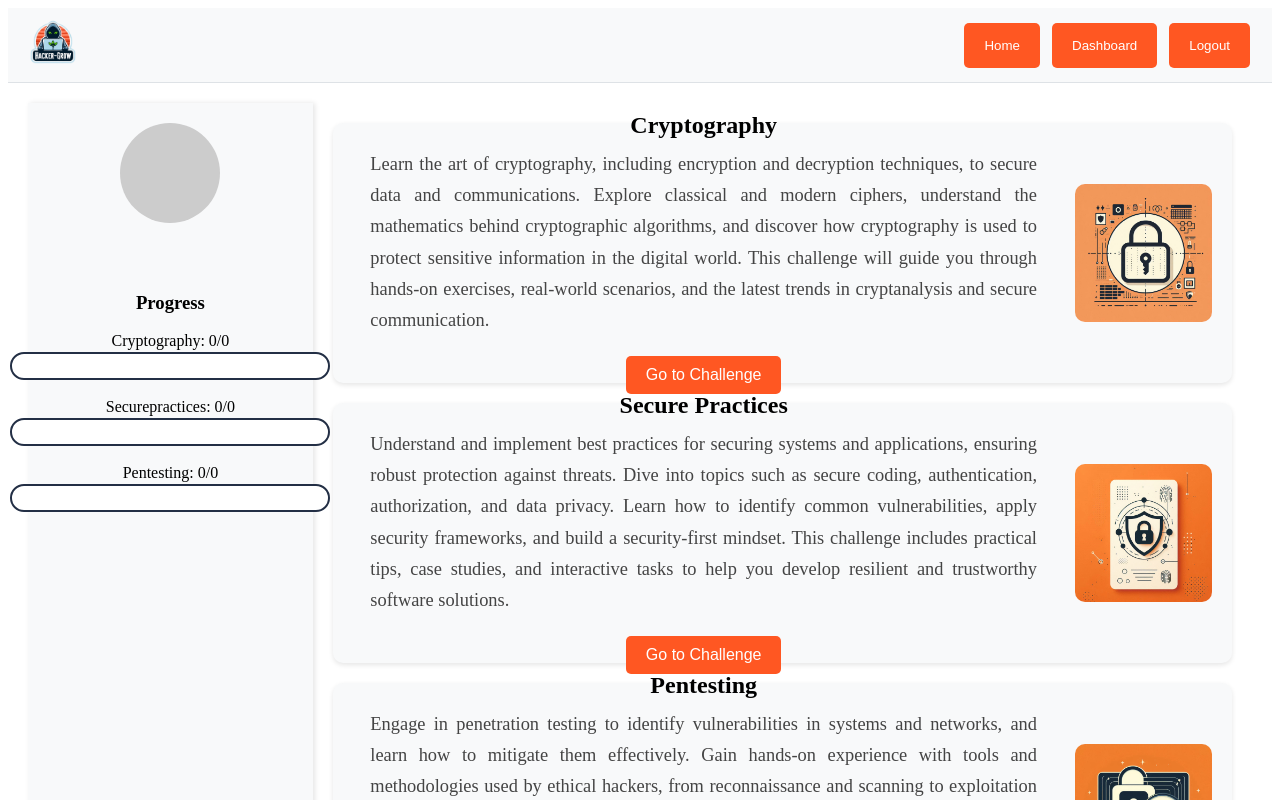
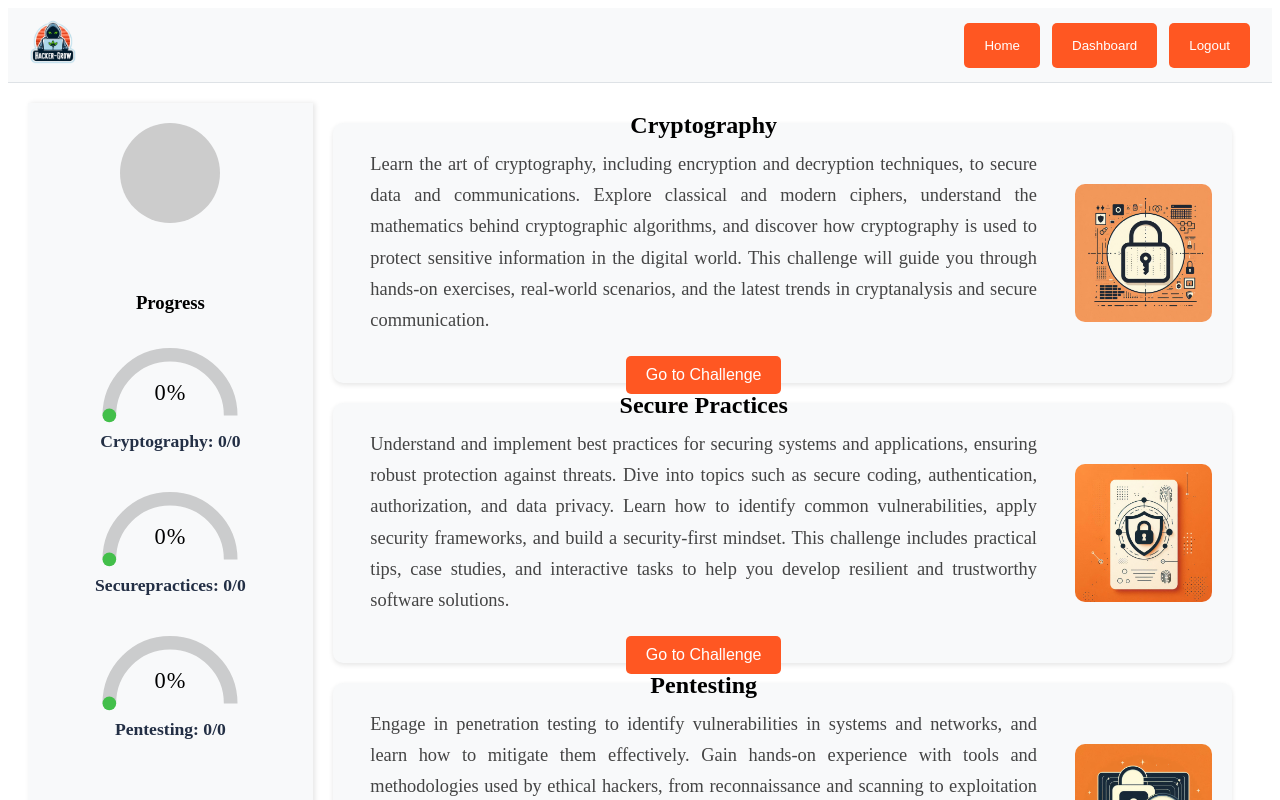
Before and after one commit to juanselm/hacker-grow-frontend, an Angular app: page /dashboard in a window 1280 px wide. Shown: the top 800 px of the page. Built offline with nearby package versions, Linux system fonts and the light colour scheme; no server answers; sample sign-in values are in the browser's storage.

Commit message:
Se modifica el estilo a la barra de progreso por arcos

```diff
--- a/src/app/dashboard/dashboard.component.css
+++ b/src/app/dashboard/dashboard.component.css
@@ -238,3 +238,55 @@
   display: block;
   background: #fff;
 }
+
+.gauge-container {
+  width: 220px;
+  height: 120px;
+  margin: 0 auto 24px auto;
+  position: relative;
+  display: flex;
+  flex-direction: column;
+  align-items: center;
+}
+.gauge-svg {
+  width: 220px;
+  height: 120px;
+  display: block;
+}
+.gauge-bg {
+  stroke: #444;
+  stroke-width: 18;
+  fill: none;
+  opacity: 0.25;
+}
+.gauge-fg {
+  stroke: #43bf4a;
+  stroke-width: 18;
+  fill: none;
+  stroke-linecap: round;
+  transition: stroke-dasharray 0.5s;
+}
+.gauge-label {
+  position: absolute;
+  left: 0;
+  right: 0;
+  top: 48px;
+  text-align: center;
+  font-size: 1.4em;
+  color: #000000;
+  font-weight: 500;
+  letter-spacing: 1px;
+  z-index: 2;
+  pointer-events: none;
+}
+.gauge-category {
+  margin-top: 8px;
+  text-align: center;
+  font-size: 1.1em;
+  color: #232f45;
+  font-weight: bold;
+  text-transform: capitalize;
+}
+.gauge-container .gauge-category {
+  color: #232f45;
+}
--- a/src/app/dashboard/dashboard.component.html
+++ b/src/app/dashboard/dashboard.component.html
@@ -15,14 +15,16 @@
         <h3>Progress</h3>
         <div class="progress-container">
           <div *ngFor="let cat of ['cryptography', 'securepractices', 'pentesting']">
-            <p style="margin-bottom: 2px; text-transform: capitalize;">
-              {{ cat }}: {{ categoryProgress[cat].completed }}/{{ categoryProgress[cat].total }}
-            </p>
-            <div class="progress-bar">
-              <div class="progress" [style.width]="categoryProgress[cat].percent + '%'">
-                <span class="progress-label-inside" *ngIf="categoryProgress[cat].total > 0">
-                  {{ categoryProgress[cat].percent }}%
-                </span>
+            <div class="gauge-container">
+              <svg class="gauge-svg" viewBox="0 0 220 120">
+                <path class="gauge-bg" d="M30,110 A80,80 0 0,1 190,110" />
+                <path class="gauge-fg"
+                      [attr.d]="'M30,110 A80,80 0 0,1 190,110'"
+                      [attr.stroke-dasharray]="(categoryProgress[cat].percent * 251.327 / 100) + ',' + 251.327" />
+              </svg>
+              <span class="gauge-label">{{ categoryProgress[cat].percent }}%</span>
+              <div class="gauge-category">
+                {{ cat }}: {{ categoryProgress[cat].completed }}/{{ categoryProgress[cat].total }}
               </div>
             </div>
           </div>
```
